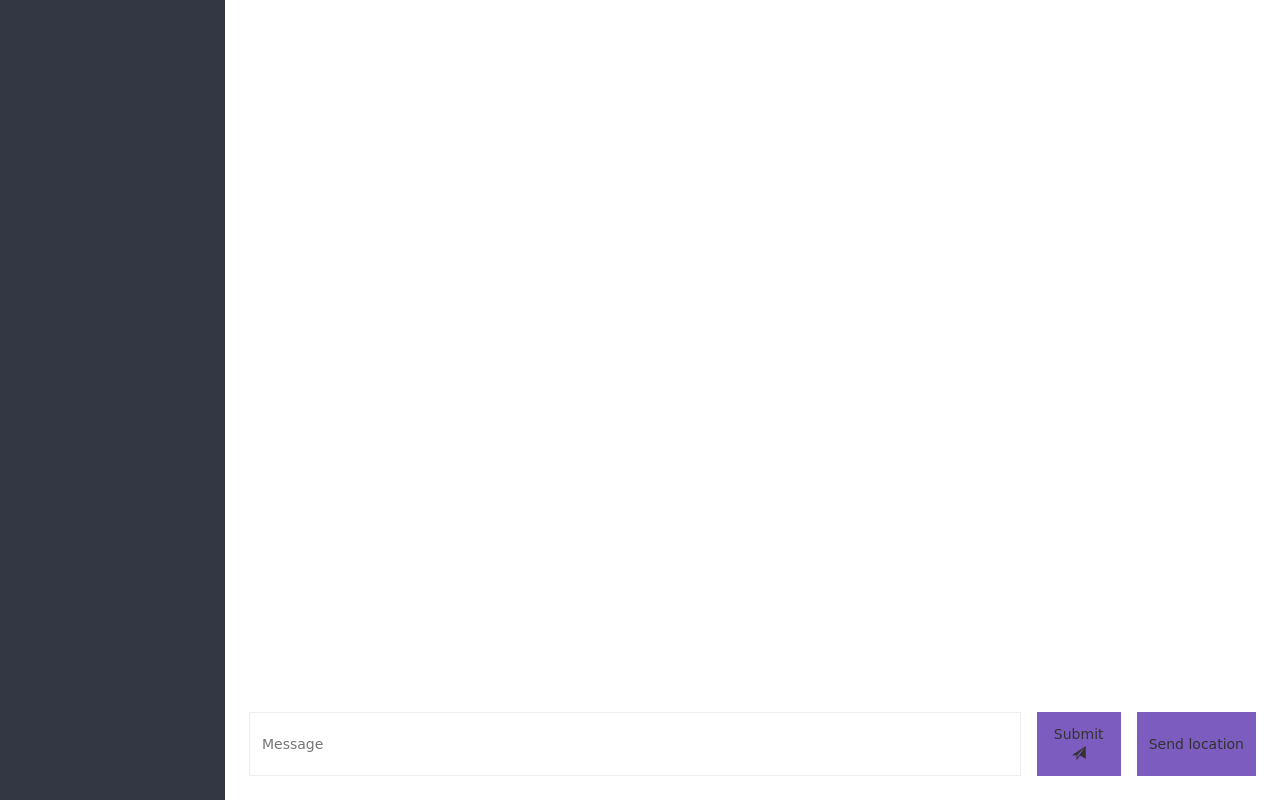
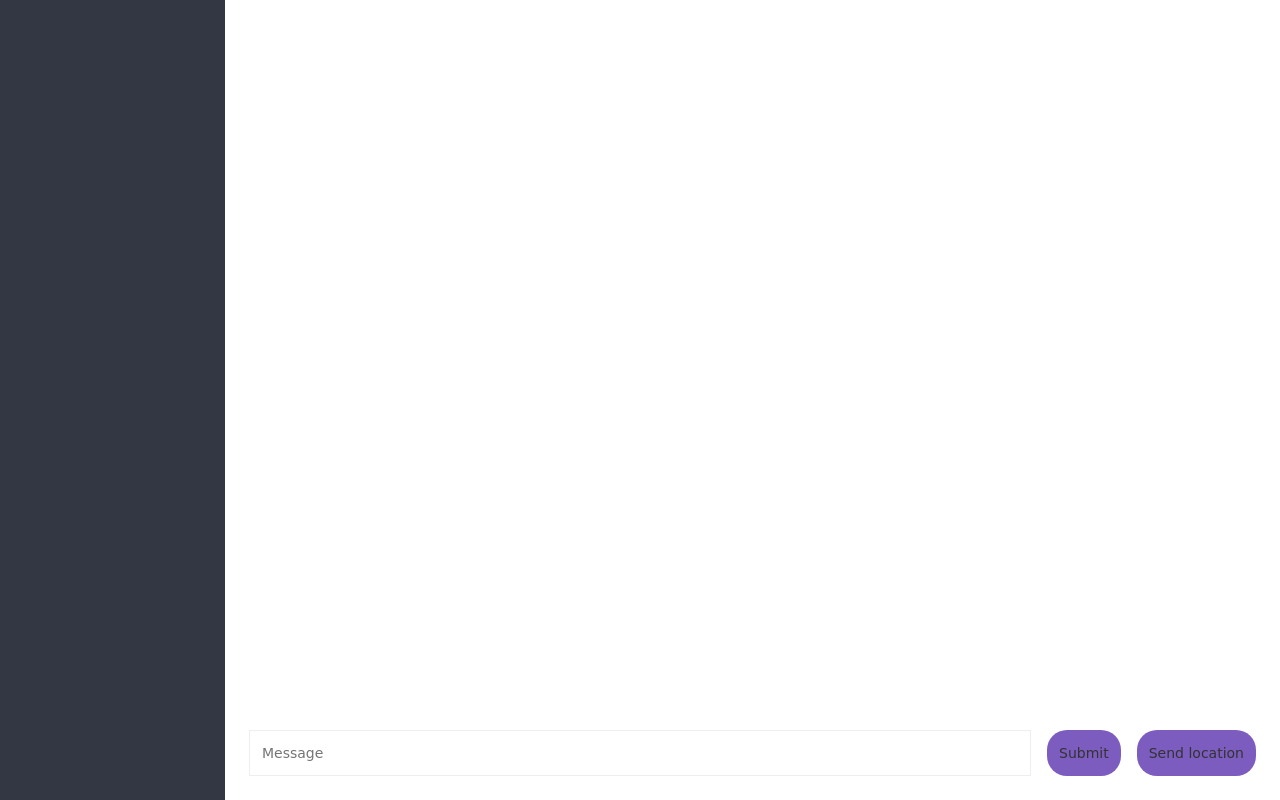
Before and after one commit to YuvrajSingh-16/chat-app, a website: page public/chat.html in a window 1280 px wide. Drawn offline with nearby package versions, Linux system fonts and the light colour scheme; no server answers; a web font is replaced by a local one.

Commit message:
Mob compatibility added

```diff
--- a/public/chat.html
+++ b/public/chat.html
@@ -2,6 +2,8 @@
 <html>
     <head>
         <title>Chat App</title>
+        <meta name="viewport" content="width=device-width, initial-scale=1.0">
+
         <link rel="icon" href="/img/favicon.png">
         <link rel="stylesheet" href="/css/styles.min.css">
         <link rel="preconnect" href="https://fonts.gstatic.com">
@@ -40,10 +42,10 @@
                 <div class="compose">
                     <form id="msg-form" class="chat-font">
                         <input placeholder="Message" name='message' required autocomplete="off">
-                        <button>Submit <span class="glyphicon glyphicon-send"></span></button>
+                        <button style="border-radius: 20px" >Submit</button>
                     </form>
                     <br>
-                    <button id="send-location">Send location</button>
+                    <button id="send-location" style="border-radius: 20px">Send location</button>
                 </div>
             </div>
         </div>
--- a/public/js/chat.js
+++ b/public/js/chat.js
@@ -70,10 +70,9 @@ $messageForm.addEventListener('submit', (e) => {
     e.preventDefault()
 
     $messageFormButton.setAttribute('disabled', 'disabled')
-    //disable
+
     let msg = e.target.elements.message.value
     socket.emit("sendMessage", msg, (err) => {
-        //enable
         $messageFormButton.removeAttribute('disabled')
         $messageFormInput.value = ''
         $messageFormInput.focus()
--- a/src/index.js
+++ b/src/index.js
@@ -4,7 +4,7 @@ const http = require('http')
 const socketio = require('socket.io')
 const Filter = require('bad-words')
 const { generateMessage, generateLocationMessage } = require('./utils/messages')
-const {addUser, removeUser, getUser, getUsersInRoom} = require('./utils/users')
+const { addUser, removeUser, getUser, getUsersInRoom } = require('./utils/users')
 
 const app = express()
 const server = http.createServer(app)   // Creating raw http server out of express server
```
Also changed, not shown: public/index.html (+1 -0 lines).
